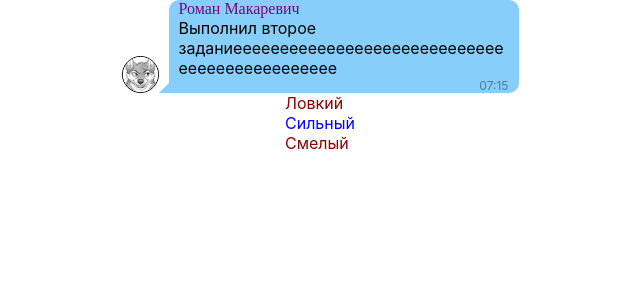
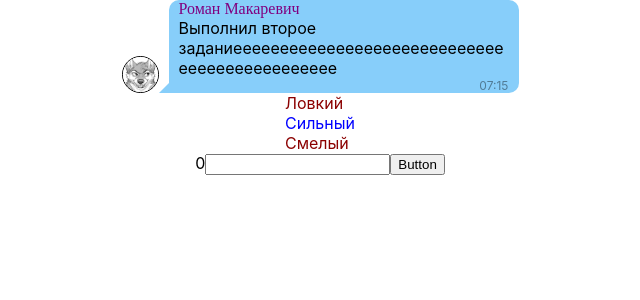
Before and after one commit to Roman-Mak/chat, a React (Create React App) app: page / in a window 1280 px wide. Shown: the top 300 px of the page, without its empty margins (320-960 px from the left). Built offline with nearby package versions, Linux system fonts and the light colour scheme.

Commit message:
state and onClick (task3)

```diff
--- a/src/App.jsx
+++ b/src/App.jsx
@@ -2,21 +2,32 @@ import React from 'react';
 import './App.css';
 import Message from "./components/Message/Message";
 import Qualities from "./components/Qualities/Qualities";
+import Counter from "./components/Counter/Counter";
 
 class App extends React.Component {
 
-    qualities = [
-        {quality: "Ловкий", id: 1},
-        {quality: "Сильный", id: 2},
-        {quality: "Смелый", id: 3}
-        ];
+    state= {
+        qualities: [
+            {quality: "Ловкий", id: 1},
+            {quality: "Сильный", id: 2},
+            {quality: "Смелый", id: 3}
+        ],
+        number: 0
+};
+
+    addNumber = () => {
+        this.setState({
+            number: this.state.number + 1
+        })
+    };
 
     render = () => {
 
         return (
             <div className="flex">
                 <Message />
-                <Qualities qualities={this.qualities}/>
+                <Qualities qualities={this.state.qualities}/>
+                <Counter addNumber={this.addNumber} nubmer={this.state.number}/>
             </div>
         );
     };
--- /dev/null
+++ b/src/components/Counter/Counter.jsx
@@ -0,0 +1,29 @@
+import React from 'react';
+import style from './Counter.module.css';
+
+
+class Counter extends React.Component {
+
+    inputText = React.createRef();
+
+    onAddAlertClick = () => {
+        this.props.addNumber();
+        if (this.inputText.current.value !== "") {
+            alert(`Привет, ${this.inputText.current.value}!`);
+        } else {return}
+        this.inputText.current.value = "";
+    };
+
+    render = () => {
+
+        return (
+            <div>
+                <span>{this.props.nubmer}</span>
+                <input ref={this.inputText} type="text"/>
+                <button onClick={this.onAddAlertClick}>Button</button>
+            </div>
+        );
+    };
+}
+
+export default Counter;
--- a/src/components/Qualities/Qualities.jsx
+++ b/src/components/Qualities/Qualities.jsx
@@ -6,8 +6,10 @@ class Qualities extends React.Component {
     render = () => {
 
         let newQualities = this.props.qualities.map((quality, index) => {
-            const qual = index === 1 ? "secondQual" : "qual";
-            return <Quality key={quality.id} quality={quality.quality} styles={qual}/>
+            return <Quality
+                key={quality.id}
+                quality={quality.quality}
+                styles={index === 1 ? "secondQual" : "qual"}/>
         });
 
         return (
```
Also changed, not shown: src/components/Counter/Counter.module.css (added).
